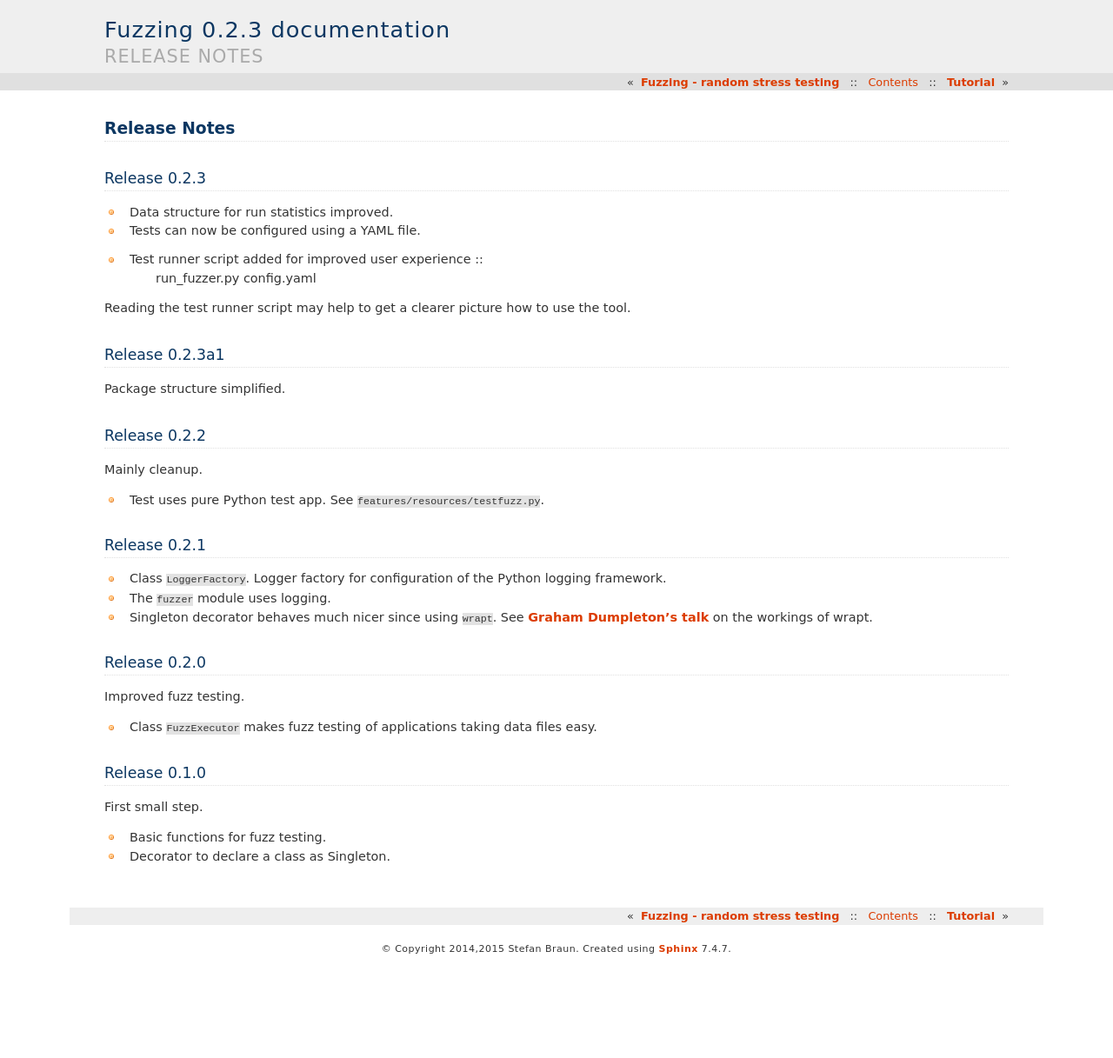
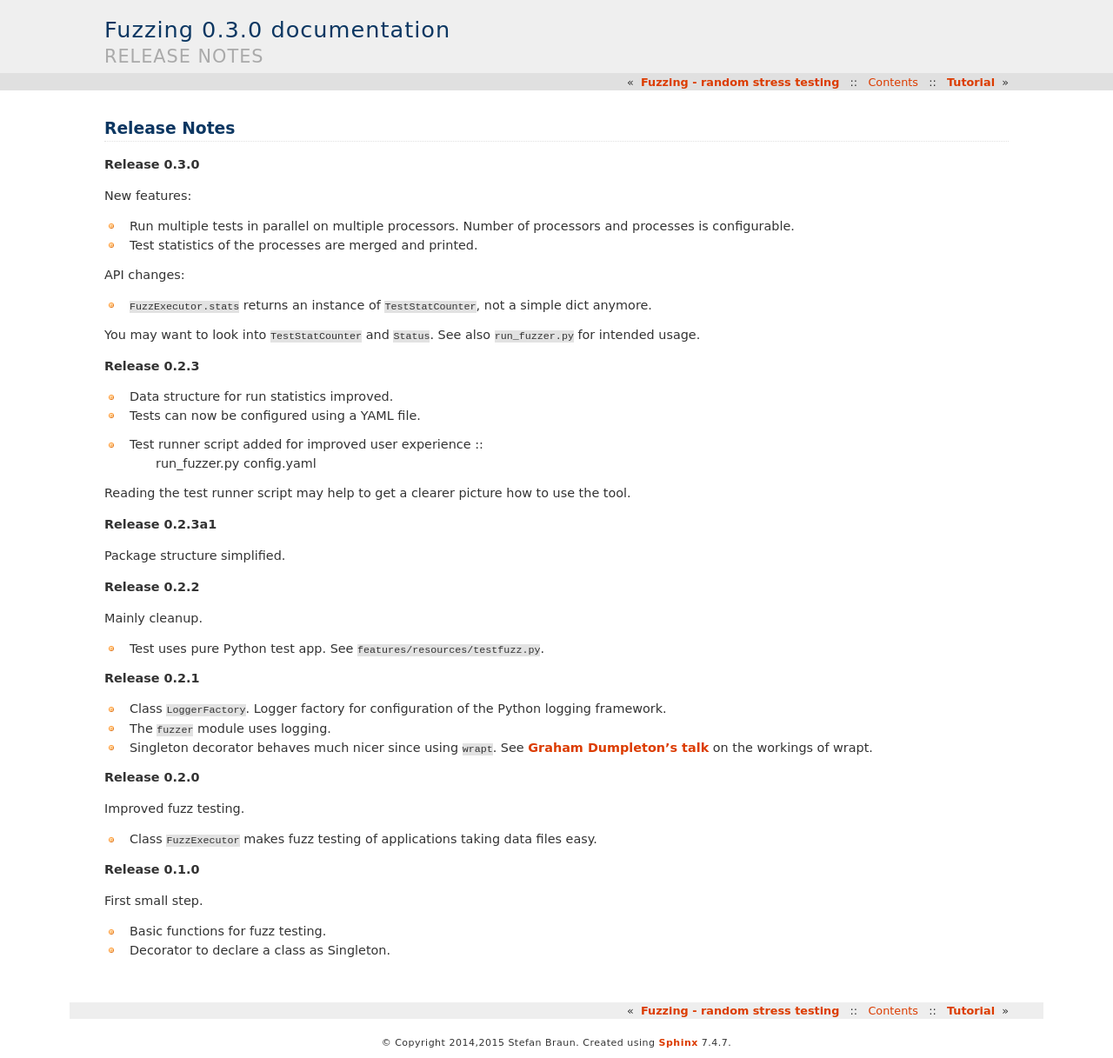
Before and after one commit to stbraun/fuzzing, a Sphinx documentation site: the page built from docs/source/release-notes.rst, in a window 1280 px wide. Shown: the whole page at 87% size. Built offline with Sphinx 7.4.7, drawn with Linux system fonts in a browser that asks for light colours; before the commit the page ends 1109 px from its top, so only the background shows below that.

```diff
--- a/docs/source/conf.py
+++ b/docs/source/conf.py
@@ -59,9 +59,9 @@ copyright = '2014,2015 Stefan Braun'
 # built documents.
 #
 # The short X.Y version.
-version = '0.2'
+version = '0.3'
 # The full version, including alpha/beta/rc tags.
-release = '0.2.3'
+release = '0.3.0'
 
 # The language for content autogenerated by Sphinx. Refer to documentation
 # for a list of supported languages.
--- a/docs/source/release-notes.rst
+++ b/docs/source/release-notes.rst
@@ -2,8 +2,22 @@
 Release Notes
 =============
 
-Release 0.2.3
--------------
+**Release 0.3.0**
+
+New features:
+
+* Run multiple tests in parallel on multiple processors. Number of processors and processes is configurable.
+* Test statistics of the processes are merged and printed.
+
+API changes:
+
+* ``FuzzExecutor.stats`` returns an instance of ``TestStatCounter``, not a simple dict anymore.
+
+You may want to look into ``TestStatCounter`` and ``Status``.
+See also ``run_fuzzer.py`` for intended usage.
+
+
+**Release 0.2.3**
 
 * Data structure for run statistics improved.
 * Tests can now be configured using a YAML file.
@@ -13,22 +27,19 @@ Release 0.2.3
 Reading the test runner script may help to get a clearer picture how to use the tool.
 
 
-Release 0.2.3a1
----------------
+**Release 0.2.3a1**
 
 Package structure simplified.
 
 
-Release 0.2.2
--------------
+**Release 0.2.2**
 
 Mainly cleanup.
 
 * Test uses pure Python test app. See ``features/resources/testfuzz.py``.
 
 
-Release 0.2.1
--------------
+**Release 0.2.1**
 
 * Class ``LoggerFactory``. Logger factory for configuration of the Python logging framework.
 
@@ -39,16 +50,14 @@ Release 0.2.1
   on the workings of wrapt.
 
 
-Release 0.2.0
--------------
+**Release 0.2.0**
 
 Improved fuzz testing.
 
 * Class ``FuzzExecutor`` makes fuzz testing of applications taking data files easy.
 
 
-Release 0.1.0
--------------
+**Release 0.1.0**
 
 First small step.
 
--- a/run_fuzzer.py
+++ b/run_fuzzer.py
@@ -42,6 +42,8 @@ version: 1
 seed_files: ['requirements.txt', 'README.rst']
 applications: ['python & features/resources/testfuzz.py -p 0.5']
 runs: 15
+processors: 3
+processes: 8
 """
 
 
--- a/setup.py
+++ b/setup.py
@@ -30,7 +30,7 @@ class PyTest(TestCommand):
         sys.exit(pytest.main(self.test_args))
 
 
-version = '0.2.3'
+version = '0.3.0'
 
 setup(name="fuzzing",
       version=version,
```
Also changed, not shown: README.rst (+10 -9 lines), docs/source/api.rst (+0 -8 lines), 1 other file.
